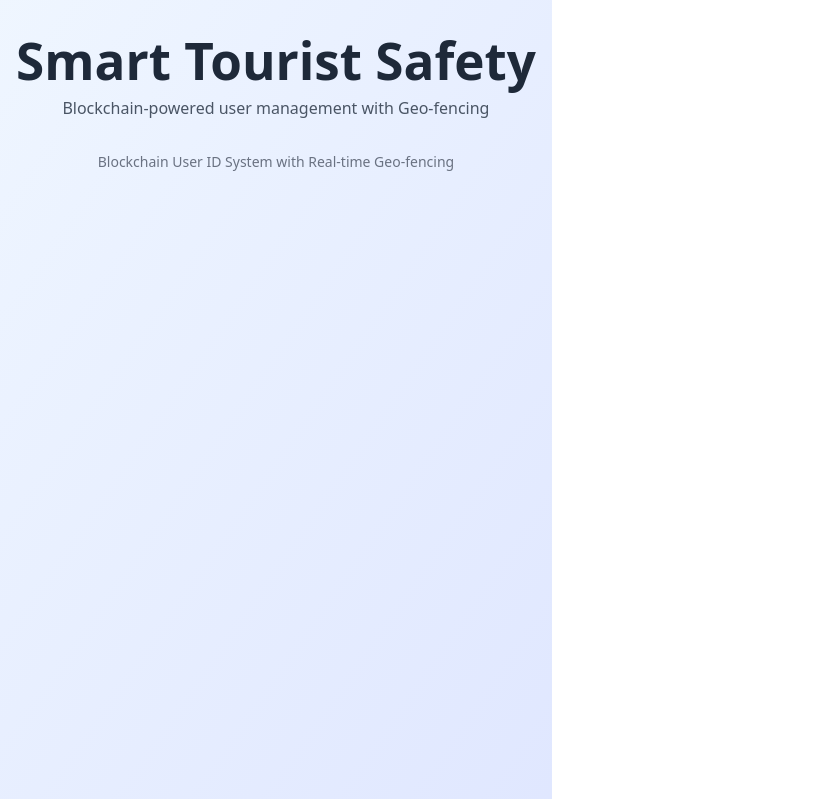
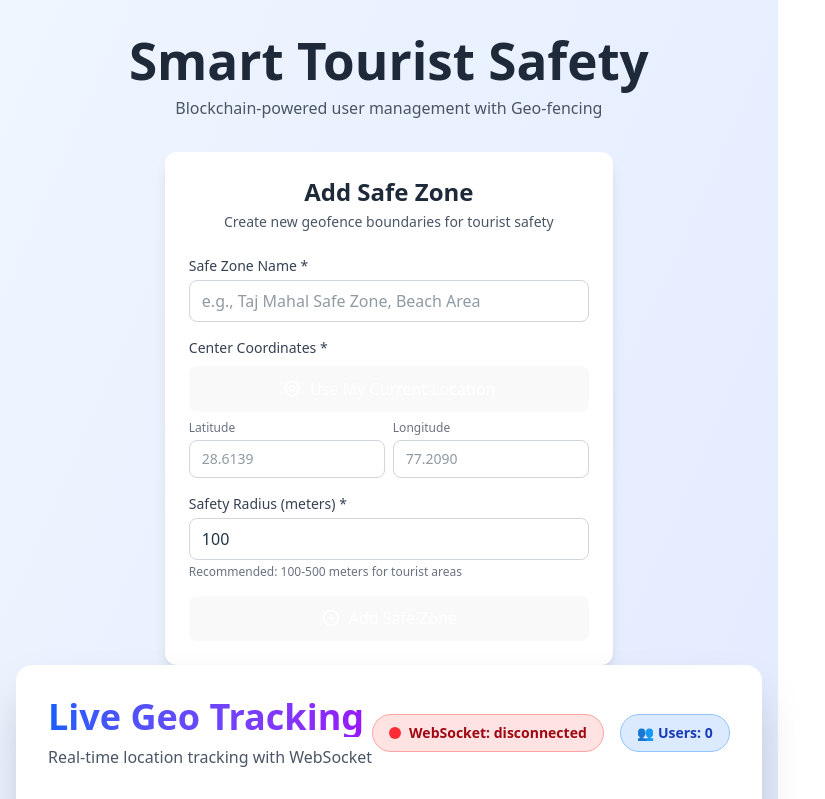
Before and after one commit to Shubham-lk-codes/frontend_Smart-Tourist-Safety, a React (Vite) app: page /tourism-department in a window 1280 px wide. Shown: the top 799 px of the page, without its empty margins (0-825 px from the left). Built offline with nearby package versions, Linux system fonts and the light colour scheme; no server answers.

Commit message:
tourism page seted

```diff
--- a/src/App.jsx
+++ b/src/App.jsx
@@ -8,7 +8,7 @@ import BlockchainInfo from './components/BlockchainInfo';
 import AddGeofence from './components/AddGeofence';
 import Tourist from './pages/turist';
 import Police from './pages/police';
-
+import Tourism from './pages/Tourism';
 
 function App() {
   return (
@@ -37,9 +37,8 @@ function App() {
               <Route path="/police/map" element={<LiveGeoMap />} />
 
               {/* Tourism Department Routes */}
-              <Route path="/tourism-department/blockchain" element={<BlockchainInfo />} />
-              <Route path="/tourism-department/geofence" element={<AddGeofence />} />
-              <Route path="/tourism-department/map" element={<LiveGeoMap />} />
+              <Route path="/tourism-department" element={<Tourism />} />
+
 
               {/* Rescue Team Routes */}
               <Route path="/rescue-team/lookup" element={<UserLookup />} />
--- /dev/null
+++ b/src/pages/Tourism.jsx
@@ -0,0 +1,17 @@
+// pages/Tourism.js
+import React from 'react';
+import { Routes, Route, Link } from 'react-router-dom';
+import LiveGeoMap from '../components/LiveGeoMap';
+import AddGeofence from '../components/AddGeofence';
+
+
+const Tourism = () => {
+  return (
+    <div>
+      <AddGeofence />
+      <LiveGeoMap />
+    </div>
+  );
+};
+
+export default Tourism;
```
